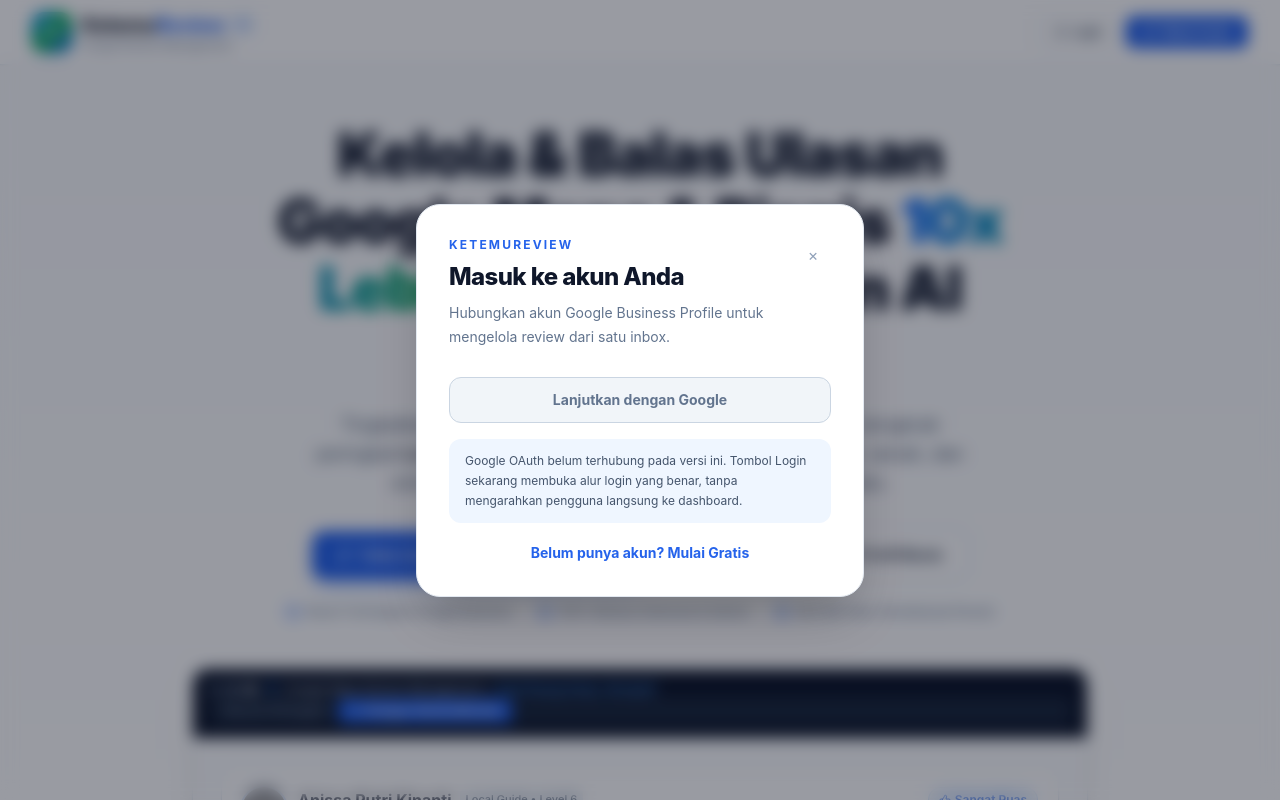
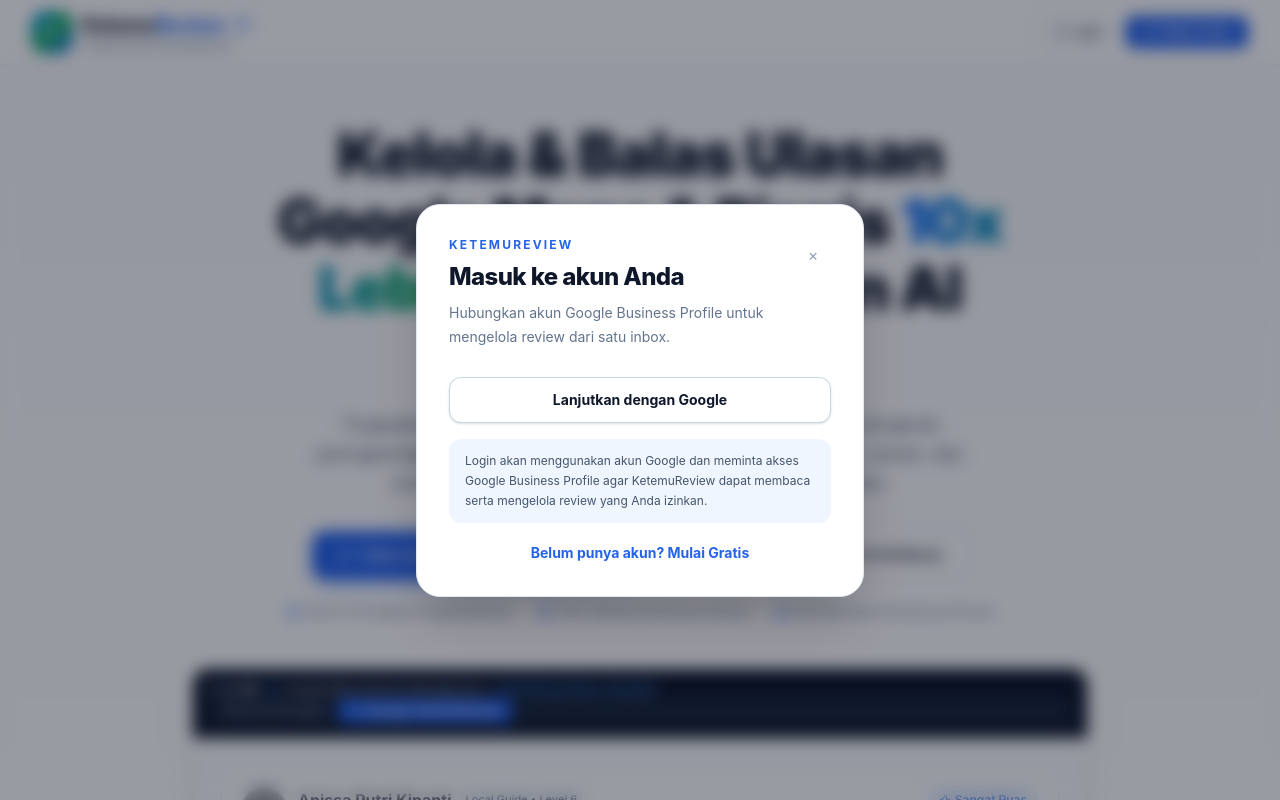
Before and after one commit to hakimarie/ketemuulasan, a Next.js app: page / in a window 1280 px wide. Both pictures are taken after a click on the button "Login". Shown: the top 800 px of the page. Built offline with nearby package versions, Linux system fonts and the light colour scheme; no server answers; grey boxes are pictures that could not be loaded.

Commit message:
feat: connect Login button to Google OAuth

```diff
--- a/src/App.tsx
+++ b/src/App.tsx
@@ -15,6 +15,7 @@
 import { INITIAL_REVIEWS } from './data/mockData';
 import { GoogleReviewItem, ReviewTemplate } from './types';
 import { Sparkles } from 'lucide-react';
+import { signInWithGoogle } from '../app/actions/auth';
 
 export default function App() {
   const [currentView, setCurrentView] = useState<'landing' | 'dashboard'>('landing');
@@ -184,17 +185,17 @@
               </button>
             </div>
 
-            <button
-              type="button"
-              disabled
-              className="mt-7 w-full rounded-xl border border-slate-300 bg-slate-100 px-4 py-3 text-sm font-bold text-slate-500 cursor-not-allowed"
-              title="Google OAuth belum dikonfigurasi"
-            >
-              Lanjutkan dengan Google
-            </button>
+            <form action={signInWithGoogle}>
+              <button
+                type="submit"
+                className="mt-7 w-full rounded-xl border border-slate-300 bg-white px-4 py-3 text-sm font-bold text-[#0F172A] shadow-sm hover:bg-[#EFF6FF] transition-colors"
+              >
+                Lanjutkan dengan Google
+              </button>
+            </form>
 
             <div className="mt-4 rounded-xl bg-[#EFF6FF] px-4 py-3 text-xs leading-5 text-slate-600">
-              Google OAuth belum terhubung pada versi ini. Tombol Login sekarang membuka alur login yang benar, tanpa mengarahkan pengguna langsung ke dashboard.
+              Login akan menggunakan akun Google dan meminta akses Google Business Profile agar KetemuReview dapat membaca serta mengelola review yang Anda izinkan.
             </div>
 
             <button
```
